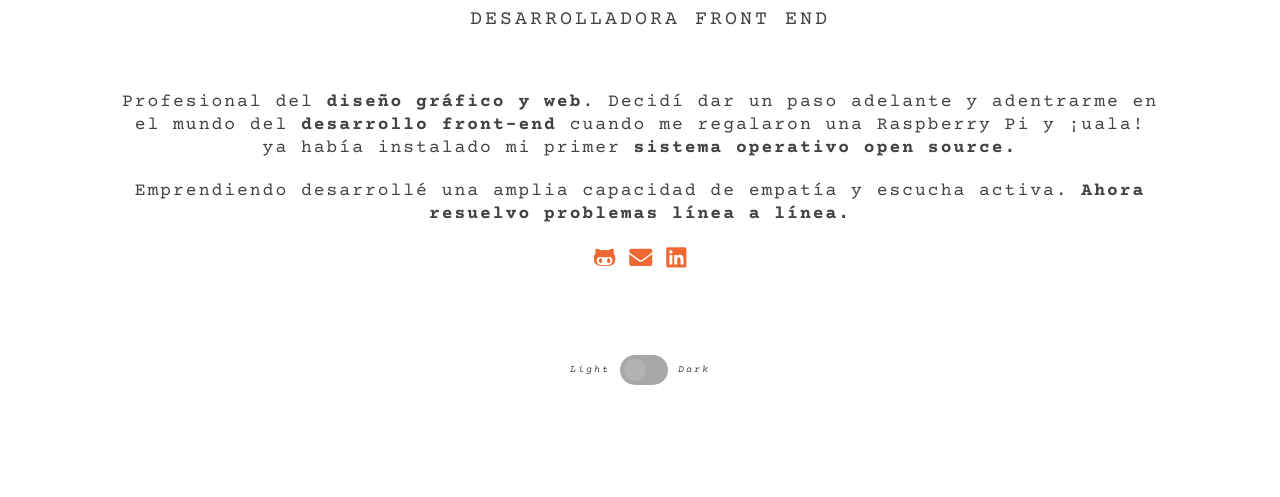
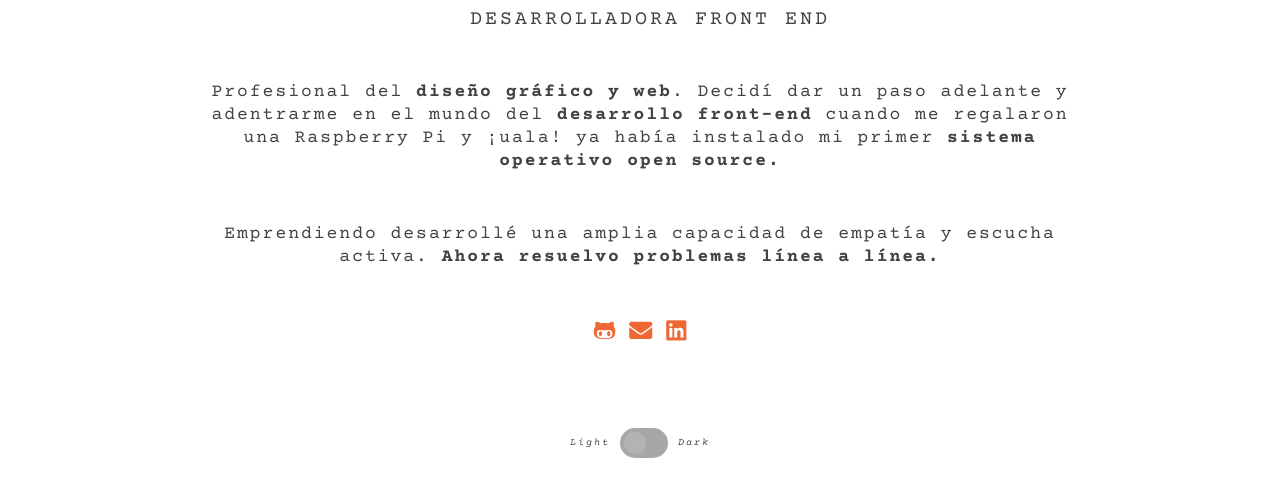
Before and after one commit to ana-sanchez/portfolio, a website: page docs/index.html in a window 1280 px wide. Shown: the part 253-750 px from the top of the page. Drawn offline with nearby package versions, Linux system fonts and the light colour scheme; files that its build step writes are made by us from their sources.

Commit message:
change readme

```diff
--- a/_src/assets/scss/pages/_hero.scss
+++ b/_src/assets/scss/pages/_hero.scss
@@ -185,3 +185,14 @@
         margin: rem(20);
     }
 }
+@include media($desktop) {
+    .page__wrapper {
+        &--description,
+        &--skills {
+            max-width: 900px;
+            margin: auto;
+            margin-top: 50px;
+            margin-bottom: 50px;
+    }
+}
+}
--- a/_src/assets/scss/pages/_projects.scss
+++ b/_src/assets/scss/pages/_projects.scss
@@ -79,7 +79,6 @@
     background-color: rgba(255, 255, 255, 0.90);
     box-shadow: 3px 4px 16px 6px rgba(0,0,0,.17);
     width: auto;
-    // height: 270px;
 
     &:hover {
         transform: translateY(-5px);
@@ -102,8 +101,6 @@
         font-size: rem(15);
         margin-top: rem(0);
         color: $text-color;
-
-
     }
 
     &__icon {
```
Also changed, not shown: README.md, _src/assets/images/wireframe.jpg (added).
